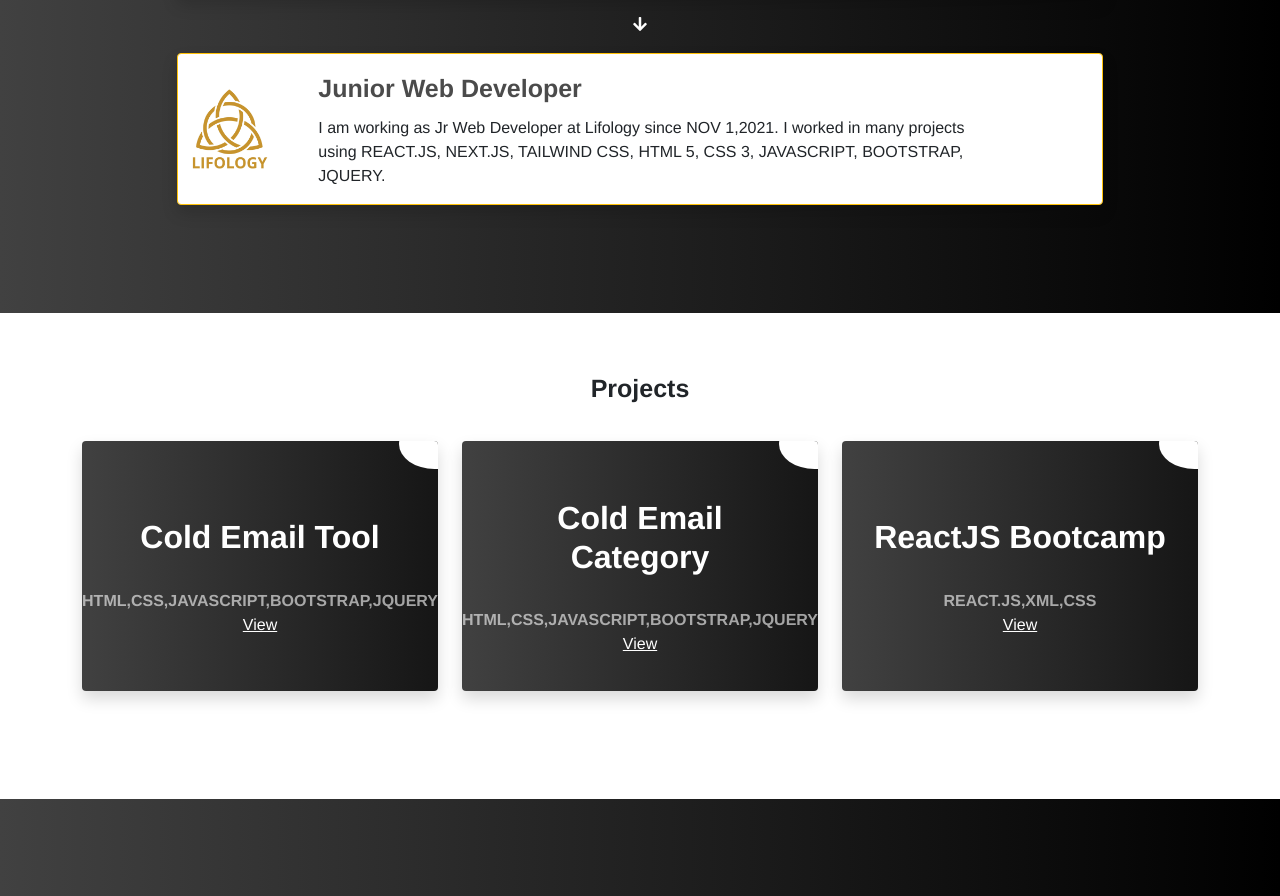
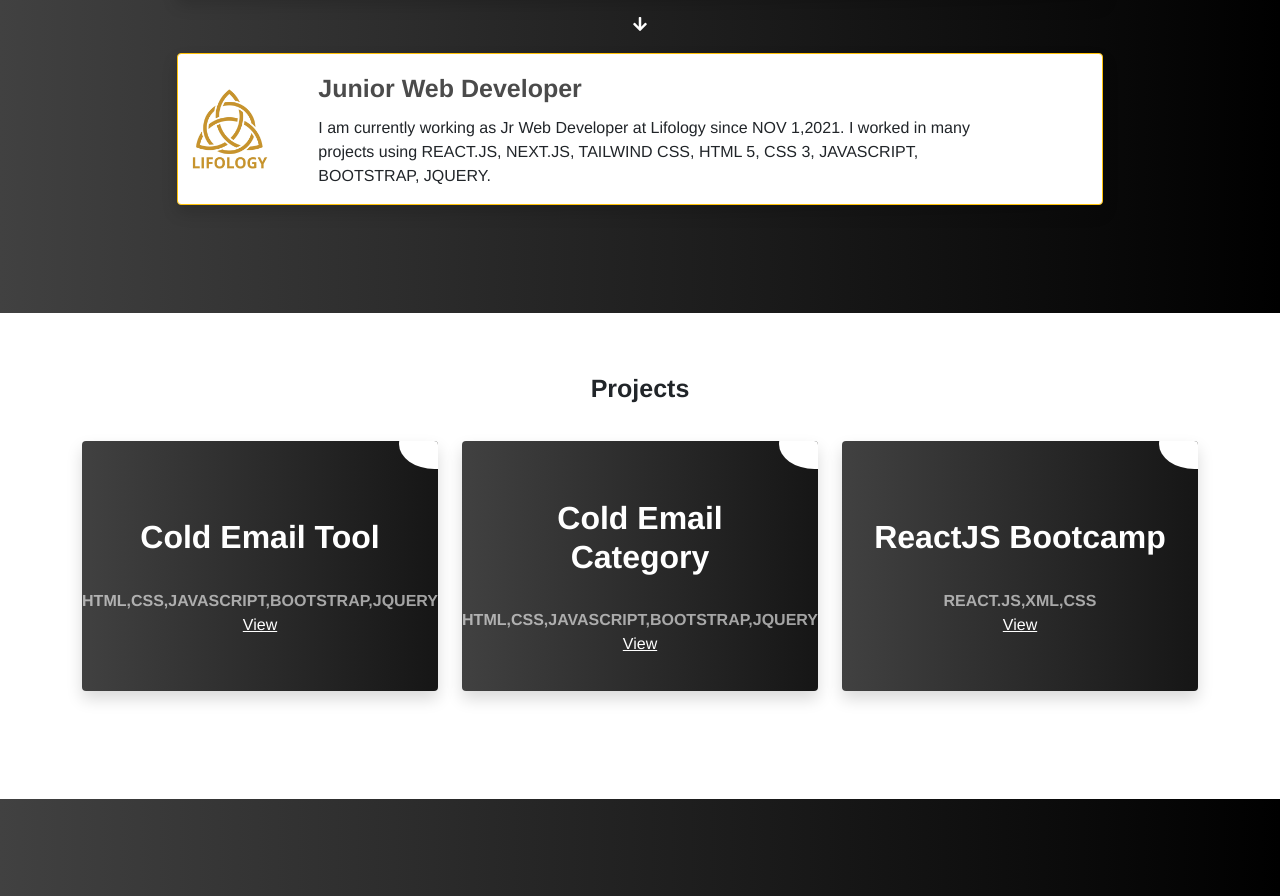
Before and after one commit to shiju-g/personal-website, a website: page index.html in a window 1280 px wide. Shown: the part 1262-2158 px from the top of the page. Drawn offline with nearby package versions, Linux system fonts and the light colour scheme.

Commit message:
Update index.html

```diff
--- a/index.html
+++ b/index.html
@@ -132,7 +132,7 @@
             <div class="col-md-9 float-start">
               <div class="card-title ">Junior Web Developer</div>
               <p class="card-text ">
-                I am working as Jr Web Developer at Lifology since NOV 1,2021.
+                I am currently working as Jr Web Developer at Lifology since NOV 1,2021.
                 I worked in many projects using  REACT.JS, NEXT.JS, TAILWIND CSS, HTML 5, CSS 3, JAVASCRIPT, BOOTSTRAP, JQUERY.
               </p>
             </div>
```
